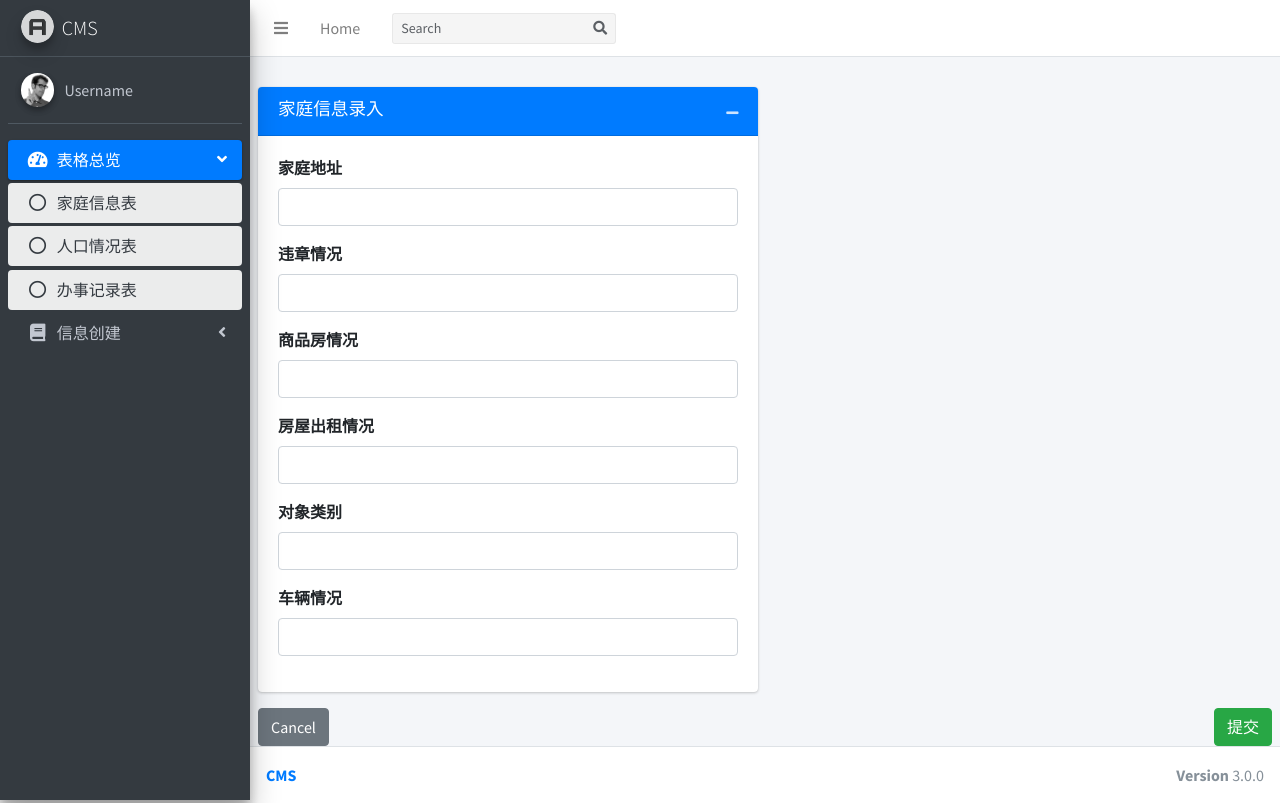
After one commit to Taomercy/CMS, a Django app: page /family_create in a window 1280 px wide. The commit adds this page. Run offline with Django 3.2, Linux system fonts and the light colour scheme; some libraries are stand-ins or nearby versions.

Commit message:
family create

```diff
--- a/CMS/urls.py
+++ b/CMS/urls.py
@@ -23,6 +23,7 @@ urlpatterns = [
     re_path(r'^$', index, name='index'),
 
     re_path(r'^family_display', family_display, name='family_display'),
+    re_path(r'^family_create', family_create, name='family_create'),
 
 
     re_path(r'^index2', index2, name='index2'),
--- a/CMS/views.py
+++ b/CMS/views.py
@@ -1,5 +1,5 @@
 from django.shortcuts import render
-from django.views.decorators.http import require_GET
+from django.views.decorators.http import require_GET, require_http_methods
 
 from CMS.models import Family
 
@@ -16,6 +16,32 @@ def index2(request):
 
 @require_GET
 def family_display(request):
-    familys = Family.objects.all()
+    families = Family.objects.all()
     theader = Family.get_threader()
     return render(request, 'family_display.html', locals())
+
+
+@require_http_methods(['POST', 'GET'])
+def family_create(request):
+    if request.method == 'GET':
+        return render(request, 'family_create.html', locals())
+    else:
+        address = request.POST.get('address', None)
+        illegal_situation = request.POST.get('illegal_situation', None)
+        commercial_housing_situation = request.POST.get('commercial_housing_situation', None)
+        rental_status = request.POST.get('rental_status', None)
+        object_class = request.POST.get('object_class', None)
+        vehicle_condition = request.POST.get('vehicle_condition', None)
+
+        family = Family.objects.create()
+        family.address = address
+        family.illegal_situation = illegal_situation
+        family.commercial_housing_situation = commercial_housing_situation
+        family.rental_status = rental_status
+        family.object_class = object_class
+        family.vehicle_condition = vehicle_condition
+        family.save()
+
+        families = Family.objects.all()
+        theader = Family.get_threader()
+        return render(request, 'family_display.html', locals())
--- a/templates/base.html
+++ b/templates/base.html
@@ -128,15 +128,15 @@
             <a href="#" class="nav-link">
               <i class="nav-icon fas fa-book"></i>
               <p>
-                Operation
+                信息创建
                 <i class="fas fa-angle-left right"></i>
               </p>
             </a>
             <ul class="nav nav-treeview">
               <li class="nav-item">
-                <a href="{% url 'index2' %}" class="nav-link">
+                <a href="{% url 'family_create' %}" class="nav-link">
                   <i class="far fa-circle nav-icon"></i>
-                  <p>Create new info</p>
+                  <p>新建家庭信息</p>
                 </a>
               </li>
               <li class="nav-item">
--- /dev/null
+++ b/templates/family_create.html
@@ -0,0 +1,62 @@
+{% extends 'base.html' %}
+{% load staticfiles %}
+
+    <!-- Main content -->
+{% block content %}
+    <form action="{% url 'family_create' %}" method="post">
+      <div class="row">
+        <div class="col-md-6">
+          <div class="card card-primary">
+            <div class="card-header">
+              <h3 class="card-title">家庭信息录入</h3>
+
+              <div class="card-tools">
+                <button type="button" class="btn btn-tool" data-card-widget="collapse" data-toggle="tooltip" title="Collapse">
+                  <i class="fas fa-minus"></i></button>
+              </div>
+            </div>
+            <div class="card-body">
+              <div class="form-group">
+                <label for="inputName">家庭地址</label>
+                <input name="address" type="text" id="inputName" class="form-control">
+              </div>
+
+              <div class="form-group">
+                <label for="inputName">违章情况</label>
+                <input name="illegal_situation" type="text" id="inputName" class="form-control">
+              </div>
+
+              <div class="form-group">
+                <label for="inputName">商品房情况</label>
+                <input name="commercial_housing_situation" type="text" id="inputName" class="form-control">
+              </div>
+
+              <div class="form-group">
+                <label for="inputName">房屋出租情况</label>
+                <input name="rental_status" type="text" id="inputName" class="form-control">
+              </div>
+
+              <div class="form-group">
+                <label for="inputName">对象类别</label>
+                <input name="object_class" type="text" id="inputName" class="form-control">
+              </div>
+
+              <div class="form-group">
+                <label for="inputName">车辆情况</label>
+                <input name="vehicle_condition" type="text" id="inputName" class="form-control">
+              </div>
+
+            </div>
+            <!-- /.card-body -->
+          </div>
+          <!-- /.card -->
+        </div>
+      </div>
+      <div class="row">
+        <div class="col-12">
+          <a href="{% url 'family_create' %}" class="btn btn-secondary">Cancel</a>
+          <input type="submit" value="提交" class="btn btn-success float-right">
+        </div>
+      </div>
+    </form>
+{% endblock %}
--- a/templates/family_display.html
+++ b/templates/family_display.html
@@ -31,7 +31,7 @@
                     </tr>
                   </thead>
                   <tbody>
-                  {% for family in familys %}
+                  {% for family in families %}
                     <tr>
                         <td>{{ family.address }}</td>
                         <td>{{ family.illegal_situation }}</td>
```
Also changed, not shown: db.sqlite3.
